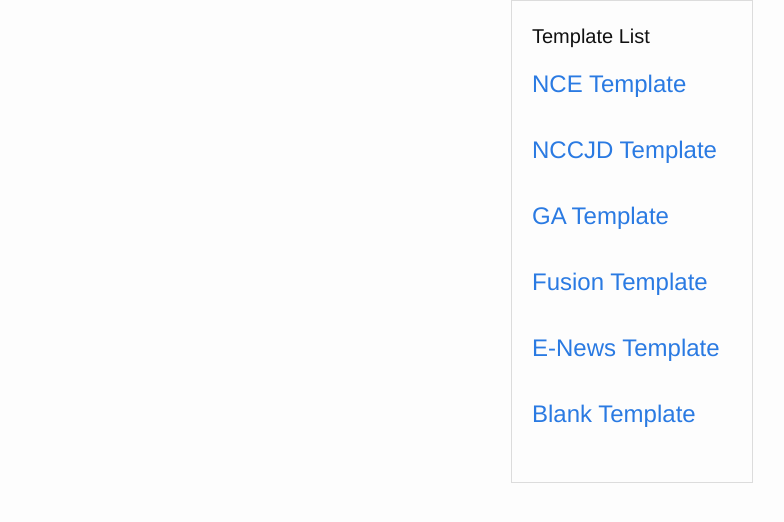
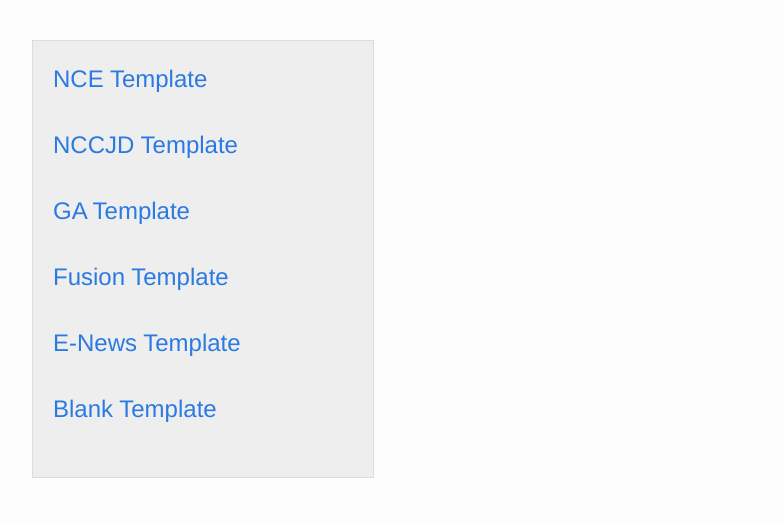
Before and after one commit to thearcoftheus/arc_email_templates, a Jekyll site: the page built from index.html, in a window 1280 px wide. Shown: the top 522 px of the page, without its empty margins (8-792 px from the left). Built offline with Jekyll 4.4.1, drawn with Linux system fonts in a browser that asks for light colours.

Commit message:
Prettier css

```diff
--- a/_sass/_base.scss
+++ b/_sass/_base.scss
@@ -27,7 +27,9 @@ body {
 	margin: 0 auto;
 	padding: 20px;
 	border: 1px solid #dcdcdc;
-	width: 200px;
+	width: 300px;
+	margin: 40px;
+	background-color: #eeeeee;
 }
 
 /**
--- a/index.html
+++ b/index.html
@@ -7,8 +7,6 @@ layout: default
 </head>
 <body>
 <div class="home">
-
-  <h1 class="page-heading">Template List</h1>
 
   <ul class="post-list">
     {% for post in site.posts %}
```
Also changed, not shown: 3 other files.
